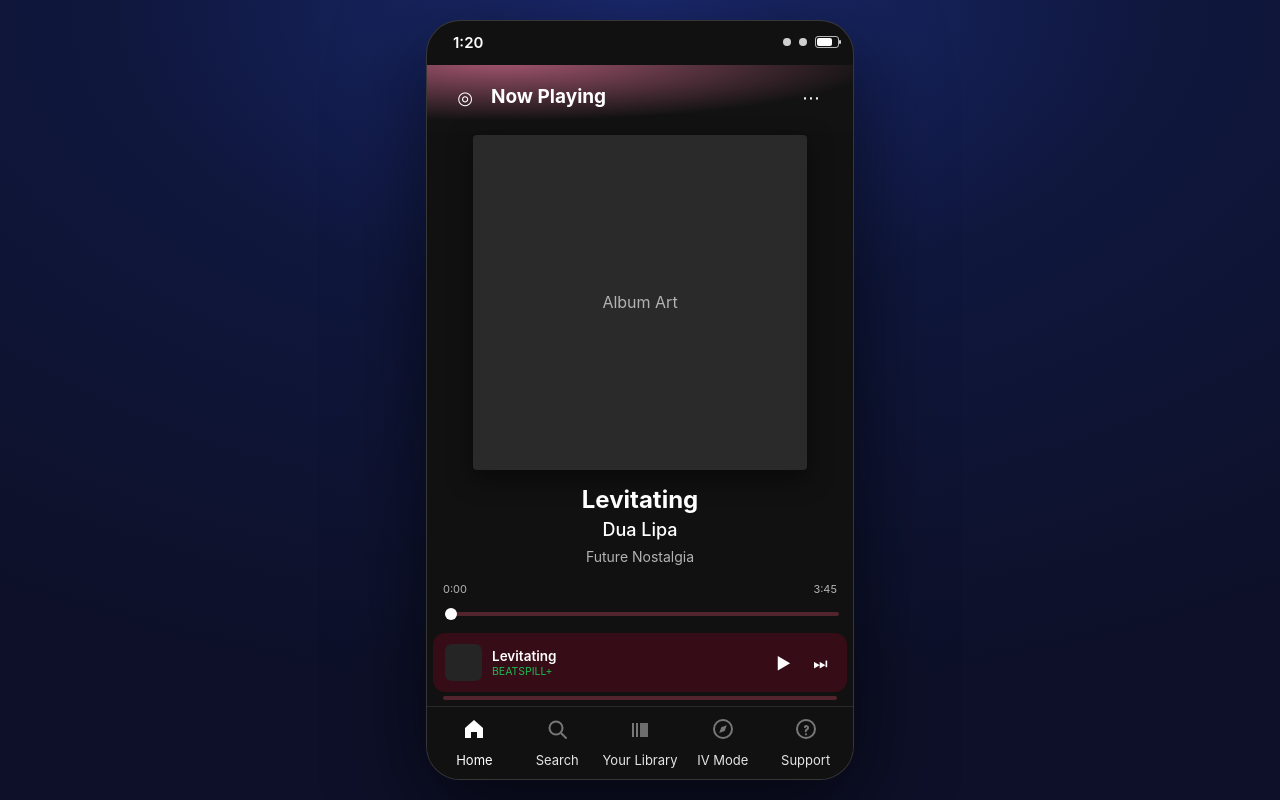
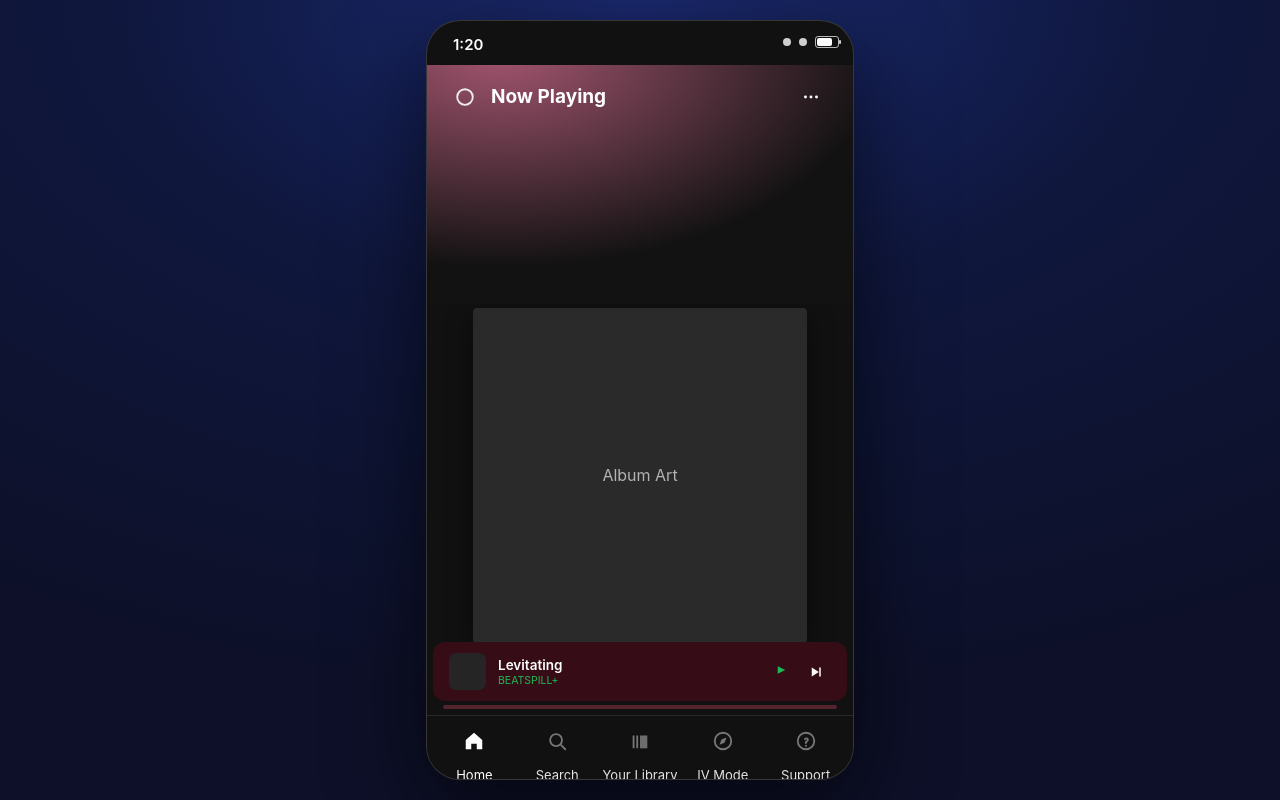
Before and after one commit to aninyag/spotify-accessibility, a React (Vite) app: page / in a window 1280 px wide. Built offline with nearby package versions, Linux system fonts and the light colour scheme.

Commit message:
visual pass

```diff
--- a/src/ui/App.tsx
+++ b/src/ui/App.tsx
@@ -11,6 +11,7 @@ import { SupportScreen } from "./screens/SupportScreen";
 import { useLocalStorageState } from "./useLocalStorageState";
 import { CommandPalette } from "./overlays/CommandPalette";
 import { WhereAmIToast } from "./overlays/WhereAmIToast";
+import { Icon } from "./components/Icon";
 
 type Settings = {
   voiceFeedback: boolean;
@@ -274,7 +275,9 @@ export function App() {
           </button>
           <div className="miniControls">
             <button className="miniIcon" type="button" aria-label={isPlaying ? "Pause" : "Play"} onClick={() => setIsPlaying((p) => !p)}>
-              {isPlaying ? "❚❚" : "▶"}
+              <span style={{ color: "var(--spotify-green)" }}>
+                <Icon name={isPlaying ? "pause" : "play"} size={18} />
+              </span>
             </button>
             <button className="miniIcon" type="button" aria-label="Next" onClick={() => {
               const idx = mockQueue.findIndex((t) => t.id === track.id);
@@ -282,7 +285,7 @@ export function App() {
               setTrack(next);
               setCurrentTime(0);
             }}>
-              ⏭
+              <Icon name="next" size={18} />
             </button>
           </div>
         </div>
--- a/src/ui/components/BottomNavBar.tsx
+++ b/src/ui/components/BottomNavBar.tsx
@@ -23,7 +23,7 @@ export function BottomNavBar(props: { currentTab: TabId; onTabChange: (t: TabId)
           onClick={() => props.onTabChange(t.id)}
         >
           <div className="navIcon" aria-hidden="true">
-            <Icon name={t.icon} size={24} />
+            <Icon name={t.icon} size={22} />
           </div>
           <div className="navLabel">{t.label}</div>
         </button>
--- a/src/ui/components/HeaderBar.tsx
+++ b/src/ui/components/HeaderBar.tsx
@@ -1,3 +1,5 @@
+import { Icon } from "./Icon";
+
 export function HeaderBar(props: {
   title: string;
   left?: { label: string; onPress: () => void };
@@ -7,7 +9,7 @@ export function HeaderBar(props: {
     <div className="header">
       {props.left ? (
         <button className="iconBtn" type="button" aria-label={props.left.label} onClick={props.left.onPress}>
-          ◎
+          <Icon name="ring" size={22} />
         </button>
       ) : (
         <div aria-hidden="true" style={{ width: 48, height: 48 }} />
@@ -17,7 +19,7 @@ export function HeaderBar(props: {
       </div>
       {props.right ? (
         <button className="iconBtn" type="button" aria-label={props.right.label} onClick={props.right.onPress}>
-          ⋯
+          <Icon name="overflow" size={22} />
         </button>
       ) : (
         <div aria-hidden="true" style={{ width: 48, height: 48 }} />
--- a/src/ui/components/Icon.tsx
+++ b/src/ui/components/Icon.tsx
@@ -14,6 +14,7 @@ export type IconName =
   | "compass"
   | "help"
   | "mic"
+  | "ring"
   | "chevronRight"
   | "close"
   | "overflow"
@@ -169,6 +170,8 @@ function Paths({ name }: { name: IconName }) {
           <path d="M12 16v3" stroke="currentColor" strokeWidth="2" strokeLinecap="round" />
         </>
       );
+    case "ring":
+      return <circle cx="12" cy="12" r="8.5" stroke="currentColor" strokeWidth="2" fill="none" opacity="0.9" />;
     case "speaker":
       return (
         <>
--- a/src/ui/styles.css
+++ b/src/ui/styles.css
@@ -40,6 +40,12 @@ body {
   /* Outside the phone frame only */
   background: radial-gradient(1200px 700px at 50% 0%, #1b2a71 0%, #0f173d 44%, #0d1028 100%);
   font-family: var(--font-primary);
+}
+
+a,
+button,
+input {
+  -webkit-tap-highlight-color: transparent;
 }
 
 a,
@@ -110,7 +116,7 @@ input:focus-visible {
 .statusTime {
   position: absolute;
   left: 26px;
-  top: 12px;
+  top: 14px;
   font-size: 15px;
   font-weight: 600;
   line-height: 20px;
@@ -166,18 +172,23 @@ input:focus-visible {
 .screen {
   overflow-y: auto;
   overflow-x: hidden;
-  padding-bottom: 8px;
+  padding-bottom: 12px;
 }
 
 .screenInner {
   padding: 0 16px 12px;
   display: grid;
-  gap: 14px;
+  gap: 24px;
 }
 
 .headerGradient {
+  height: 239px;
   padding: 10px 16px 12px;
   background: radial-gradient(ellipse 89.12% 89.12% at 17.33% -4.18%, var(--bg-gradient-start) 0%, var(--bg-gradient-end) 100%), var(--bg-elevated);
+  backdrop-filter: blur(100px);
+  display: grid;
+  align-content: start;
+  gap: 10px;
 }
 
 .header {
@@ -202,7 +213,12 @@ input:focus-visible {
   color: var(--text-primary);
   display: grid;
   place-items: center;
-  font-size: 18px;
+  transition: transform 140ms ease, opacity 140ms ease, background-color 140ms ease;
+}
+
+.iconBtn:active {
+  transform: scale(0.96);
+  opacity: 0.9;
 }
 
 .card {
@@ -260,7 +276,7 @@ input:focus-visible {
 .pill {
   white-space: nowrap;
   height: 35px;
-  padding: 8px 18px;
+  padding: 10px 36px 9px 36px;
   min-height: unset;
   border-radius: 40px;
   background: var(--chip-inactive);
@@ -268,6 +284,12 @@ input:focus-visible {
   font-family: var(--font-secondary);
   font-size: 12px;
   font-weight: 600;
+  transition: transform 140ms ease, opacity 140ms ease, filter 140ms ease;
+}
+
+.pill:active {
+  transform: scale(0.985);
+  opacity: 0.92;
 }
 
 .pill[aria-selected="true"] {
@@ -279,13 +301,15 @@ input:focus-visible {
   grid-template-columns: 48px 1fr 46px;
   align-items: center;
   gap: 8px;
-  padding: 16px 0;
+  padding: 16px;
+  margin: 0 -16px;
+  background: var(--bg-elevated);
 }
 
 .thumb {
   width: 48px;
   height: 48px;
-  border-radius: 2px;
+  border-radius: 0;
   background: #262626;
   color: var(--text-secondary);
   display: grid;
@@ -321,10 +345,19 @@ input:focus-visible {
   place-items: center;
 }
 
+.playBtn {
+  transition: transform 140ms ease, opacity 140ms ease;
+}
+
+.playBtn:active {
+  transform: scale(0.97);
+  opacity: 0.92;
+}
+
 .cta {
   min-height: 56px;
   border: none;
-  border-radius: 500px;
+  border-radius: 6px;
   background: var(--spotify-green);
   color: black;
   font-family: var(--font-secondary);
@@ -335,6 +368,15 @@ input:focus-visible {
   align-items: center;
   justify-content: center;
   gap: 10px;
+}
+
+.cta {
+  transition: transform 160ms ease, filter 160ms ease, opacity 160ms ease;
+}
+
+.cta:active {
+  transform: scale(0.985);
+  filter: brightness(0.98);
 }
 
 .field {
@@ -355,11 +397,11 @@ input:focus-visible {
   height: 59px;
   border-radius: 12px;
   background: var(--now-playing-bg);
-  padding: 0 12px;
+  padding: 0 16px;
   display: grid;
   grid-template-columns: 37px 1fr auto;
   align-items: center;
-  gap: 10px;
+  gap: 12px;
 }
 
 .miniThumb {
@@ -396,6 +438,15 @@ input:focus-visible {
   place-items: center;
 }
 
+.miniIcon {
+  transition: transform 140ms ease, opacity 140ms ease;
+}
+
+.miniIcon:active {
+  transform: scale(0.96);
+  opacity: 0.9;
+}
+
 .miniProgress {
   height: 4px;
   border-radius: 4px;
@@ -417,12 +468,28 @@ input:focus-visible {
   grid-template-columns: repeat(5, 1fr);
 }
 
+.bottomNav {
+  height: calc(64px + env(safe-area-inset-bottom));
+  padding: 8px 6px env(safe-area-inset-bottom);
+  align-items: center;
+}
+
 .tabBtn {
   min-height: 58px;
   border: none;
   background: transparent;
   display: grid;
   place-items: center;
+}
+
+.tabBtn {
+  min-height: 64px;
+  transition: transform 140ms ease, opacity 140ms ease;
+}
+
+.tabBtn:active {
+  transform: scale(0.985);
+  opacity: 0.9;
 }
 
 .tabBtn[aria-selected="true"] .navIcon {
@@ -458,11 +525,32 @@ input:focus-visible {
   padding-top: 40px;
 }
 
+.overlayBackdrop {
+  padding-top: 0;
+}
+
 .overlay {
   width: min(428px, calc(100% - 24px));
   background: var(--bg-elevated);
   border-radius: 0 0 12px 12px;
   padding: 16px;
+}
+
+.overlay {
+  transform: translateY(-16px);
+  opacity: 0;
+  animation: sheetDown 180ms ease-out forwards;
+}
+
+@keyframes sheetDown {
+  from {
+    transform: translateY(-18px);
+    opacity: 0;
+  }
+  to {
+    transform: translateY(0);
+    opacity: 1;
+  }
 }
 
 .overlayTitle {
@@ -549,3 +637,19 @@ input[type="range"]::-moz-range-thumb {
 .toggleSwitchOn .toggleThumb {
   transform: translateX(20px);
 }
+
+@media (prefers-reduced-motion: reduce) {
+  .iconBtn,
+  .pill,
+  .playBtn,
+  .cta,
+  .miniIcon,
+  .tabBtn {
+    transition: none !important;
+  }
+  .overlay {
+    animation: none !important;
+    transform: none !important;
+    opacity: 1 !important;
+  }
+}
```
